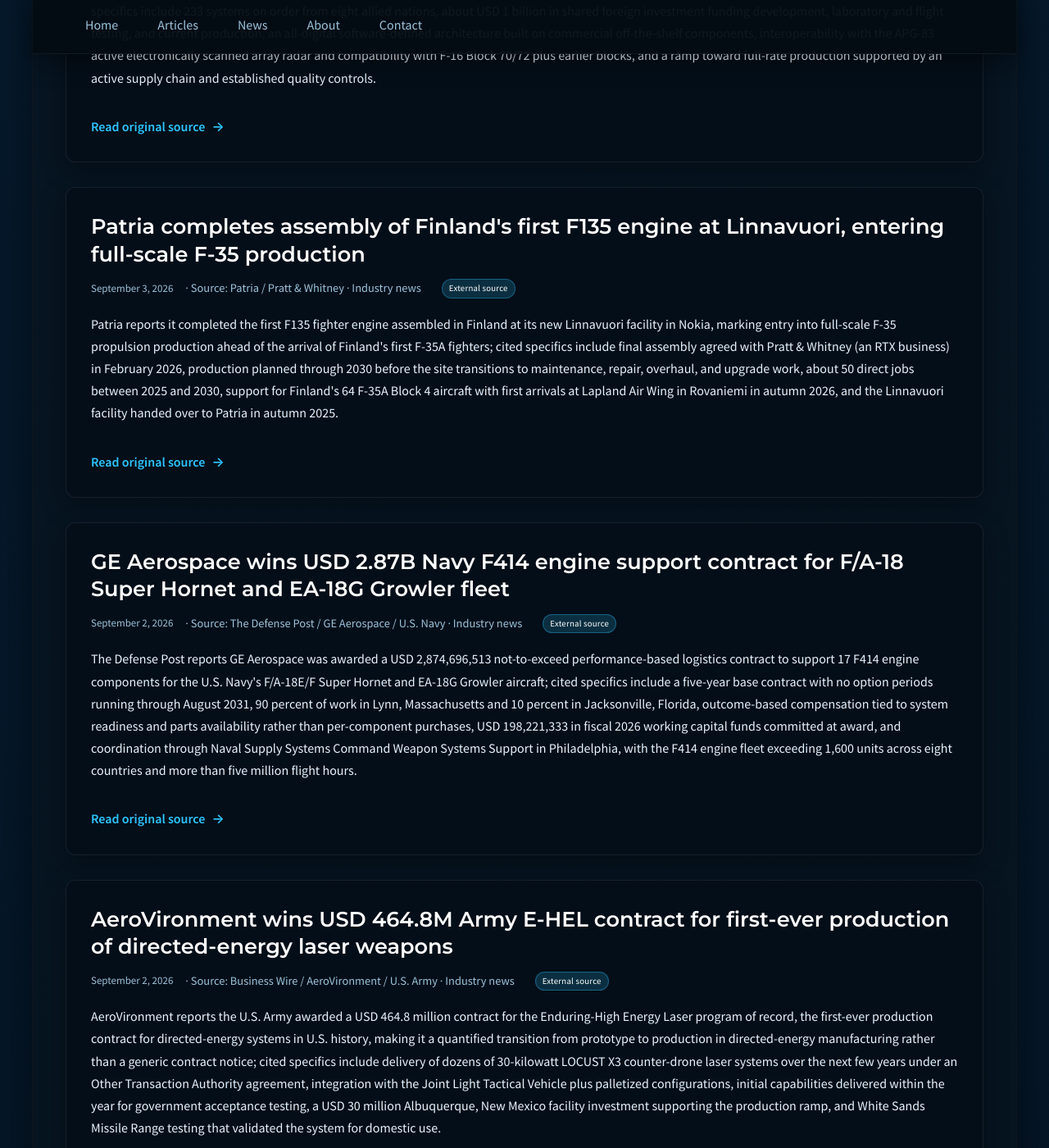
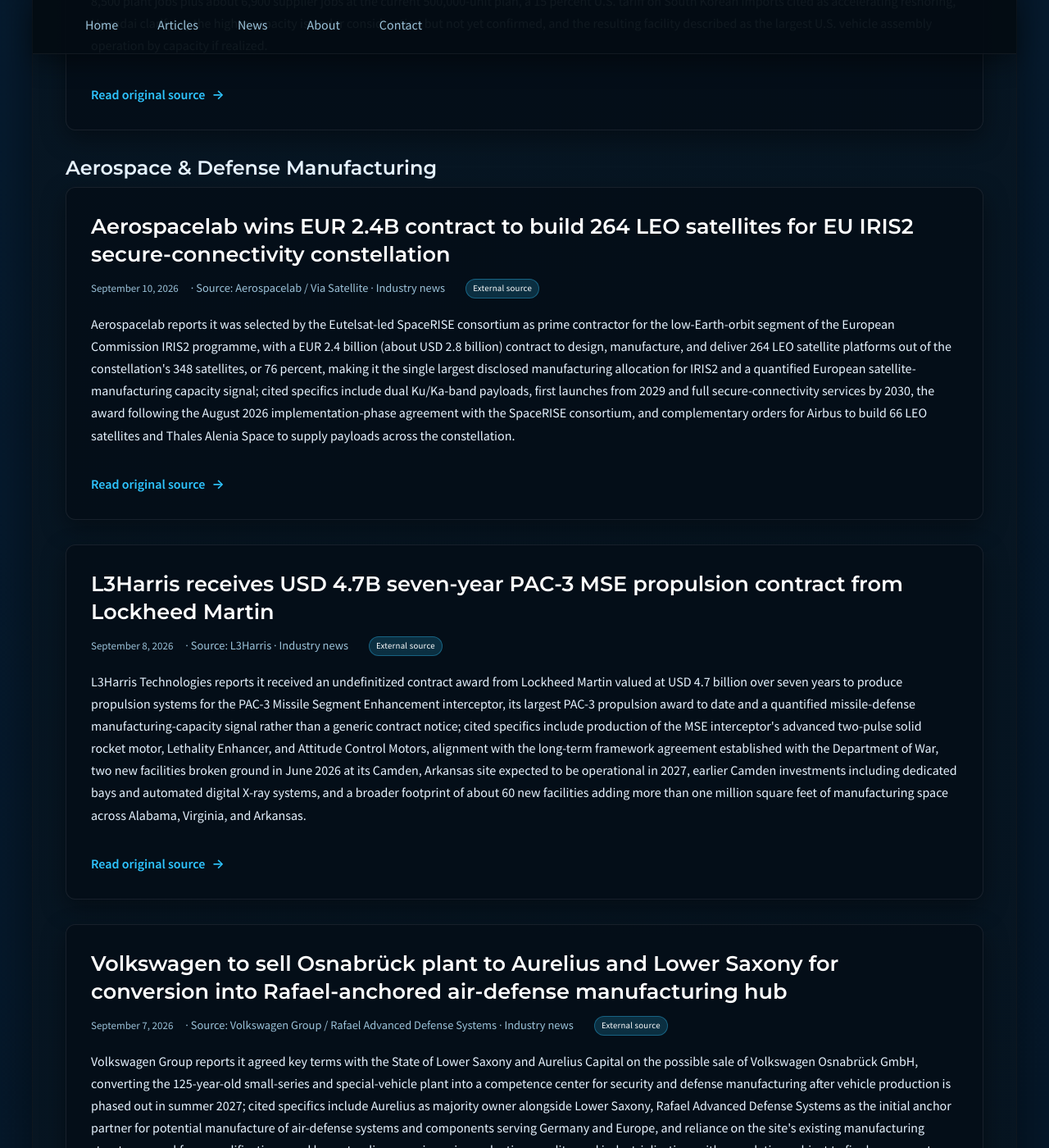
Before and after one commit to JohnForeman/MetrologyCentral, a Jekyll site: the page built from news.md, in a window 1280 px wide and 1400 px high, scrolled down 9439 px. Shown: the whole window at 82% size. Built offline with Jekyll 4.4.1, drawn with Linux system fonts in a browser that asks for light colours; some of the changed text lies outside the part shown.

Commit message:
news: add Ford $1B KY paint shop, L3Harris $4.7B PAC-3 propulsion, Aerospacelab IRIS2 264 sats, China battery-factory halt (Sep 10 sweep)

```diff
--- a/_data/news.yml
+++ b/_data/news.yml
@@ -7,6 +7,33 @@
   summary: 'Metrology News reports Anthropic introduced a research preview of the Model Hardware Standard (MHS), a specification enabling AI agents to discover, understand, and command physical equipment such as robotic arms, microscopes, and other laboratory and manufacturing devices through a standardized software driver exposing common read and write operations, making it a concrete AI-agent-to-equipment interface signal directly relevant to automated quality assurance rather than generic AI coverage; cited specifics include access through established protocols such as the Model Context Protocol (MCP), model-agnostic design not tied to any specific AI model, Doosan Robotics testing MHS with robotic arms for automated quality assurance and multi-robot coordination, additional research-preview partners including Universal Robots, Danaher, Tecan, QIAGEN, and MBF Bioscience, and the standard remaining a research preview pending safety evaluations and open-source release, with no production inspection application or measurement performance data yet provided.'
   url: https://metrology.news/anthropic-develops-standard-for-ai-agents-to-control-manufacturing-equipment/
 
+- date: '2026-09-10'
+  title: 'Ford invests USD 1B in a new paint shop at Kentucky Truck Plant, its largest and most profitable U.S. plant'
+  source: The Lane Report / Ford Motor Company
+  sector: auto_manufacturing
+  kind: industry_news
+  summary: >-
+    The Lane Report reports Ford Motor Company plans to invest USD 1 billion in a new state-of-the-art paint shop at its Kentucky Truck Plant in Louisville, replacing the existing paint shop and modernizing one of its most important U.S. manufacturing operations; cited specifics include groundbreaking planned by the end of 2026, the plant producing Ford Super Duty F-250 through F-550 trucks plus the Ford Expedition and Lincoln Navigator with about 8,900 employees as of June including more than 8,300 hourly workers, a truck rolling off the line roughly every 45 seconds, and the investment adding to Ford's other Kentucky projects including about USD 2 billion to transform Louisville Assembly Plant for the Universal EV Platform and the Ford Fathom midsize electric pickup and about USD 2 billion at Ford Energy Systems in Glendale for battery energy storage, with Ford employing more than 11,500 people across the commonwealth.
+  url: https://www.lanereport.com/189357/2026/09/ford-kentucky-truck-plant-1-billion-investment-louisville/
+
+- date: '2026-09-10'
+  title: 'Aerospacelab wins EUR 2.4B contract to build 264 LEO satellites for EU IRIS2 secure-connectivity constellation'
+  source: Aerospacelab / Via Satellite
+  sector: aerospace_defense_manufacturing
+  kind: industry_news
+  summary: >-
+    Aerospacelab reports it was selected by the Eutelsat-led SpaceRISE consortium as prime contractor for the low-Earth-orbit segment of the European Commission IRIS2 programme, with a EUR 2.4 billion (about USD 2.8 billion) contract to design, manufacture, and deliver 264 LEO satellite platforms out of the constellation's 348 satellites, or 76 percent, making it the single largest disclosed manufacturing allocation for IRIS2 and a quantified European satellite-manufacturing capacity signal; cited specifics include dual Ku/Ka-band payloads, first launches from 2029 and full secure-connectivity services by 2030, the award following the August 2026 implementation-phase agreement with the SpaceRISE consortium, and complementary orders for Airbus to build 66 LEO satellites and Thales Alenia Space to supply payloads across the constellation.
+  url: https://www.aerospacelab.com/blog/press-releases-1/aerospacelab-awarded-2-4-billion-landmark-contract-to-build-264-leo-satellites-for-iris2-38
+
+- date: '2026-09-10'
+  title: 'China temporarily halts new power and energy-storage battery factory construction pending year-end capacity review'
+  source: The Straits Times / Caixin
+  sector: ev_manufacturing
+  kind: industry_news
+  summary: >-
+    The Straits Times reports China has temporarily suspended construction of new power and energy-storage battery projects pending a year-end review of industry capacity, a quantified battery-manufacturing supply-chain signal rather than generic policy coverage; cited specifics include about 100 new battery expansion projects signed between January and July 2026 with combined annual capacity of about 2,608.5 GWh, exceeding the 1,755.6 GWh of total output recorded in 2025, already-approved or under-construction projects expected to proceed while planning-stage projects could be suspended, the move following two earlier 2026 regulator warnings against excess capacity growth, and Morgan Stanley analysts expecting the policy to accelerate industry consolidation with Contemporary Amperex Technology running a 95 percent utilisation rate in the first half of 2026 versus a 65 percent industry average.
+  url: https://www.straitstimes.com/asia/east-asia/china-halts-new-battery-factories-on-capacity-concerns-report
+
 - date: '2026-09-09'
   title: 'Panasonic Energy develops solid-state battery operating up to 150 C with new small prismatic cell, sample shipments from October 2026'
   source: Channel News Asia / Panasonic Energy
@@ -38,6 +65,15 @@
   kind: hardware_news
   summary: Metrology News reports Sensofar introduced the S neox 6, the latest generation of its optical 3D surface metrology platform, combining Confocal, Interferometry (PSI, ePSI, and CSI modes), AI Focus Variation, and Spectroscopic Reflectometry in one system, making it a measurable optical-surface-metrology hardware signal rather than generic instrumentation coverage; cited specifics include faster acquisition and advanced algorithms with automation features such as autofocus and automated leveling, support for smooth to very rough surfaces, transparent thin films, and layered materials, target applications across semiconductors, photonics, precision manufacturing, medical devices, and aerospace, and positioning by president and CTO Roger Artigas around measuring a wider range of surfaces with higher throughput while maintaining 3D data quality.
   url: https://metrology.news/sensofar-introduces-next-generation-optical-3d-surface-metrology-platform/
+
+- date: '2026-09-08'
+  title: 'L3Harris receives USD 4.7B seven-year PAC-3 MSE propulsion contract from Lockheed Martin'
+  source: L3Harris
+  sector: aerospace_defense_manufacturing
+  kind: industry_news
+  summary: >-
+    L3Harris Technologies reports it received an undefinitized contract award from Lockheed Martin valued at USD 4.7 billion over seven years to produce propulsion systems for the PAC-3 Missile Segment Enhancement interceptor, its largest PAC-3 propulsion award to date and a quantified missile-defense manufacturing-capacity signal rather than a generic contract notice; cited specifics include production of the MSE interceptor's advanced two-pulse solid rocket motor, Lethality Enhancer, and Attitude Control Motors, alignment with the long-term framework agreement established with the Department of War, two new facilities broken ground in June 2026 at its Camden, Arkansas site expected to be operational in 2027, earlier Camden investments including dedicated bays and automated digital X-ray systems, and a broader footprint of about 60 new facilities adding more than one million square feet of manufacturing space across Alabama, Virginia, and Arkansas.
+  url: https://www.l3harris.com/newsroom/press-release/2026/09/l3harris-receives-pac-3-mse-propulsion-arsenal-of-freedom
 
 - date: '2026-09-07'
   title: Volkswagen to sell Osnabrück plant to Aurelius and Lower Saxony for conversion into Rafael-anchored air-defense manufacturing hub
```
